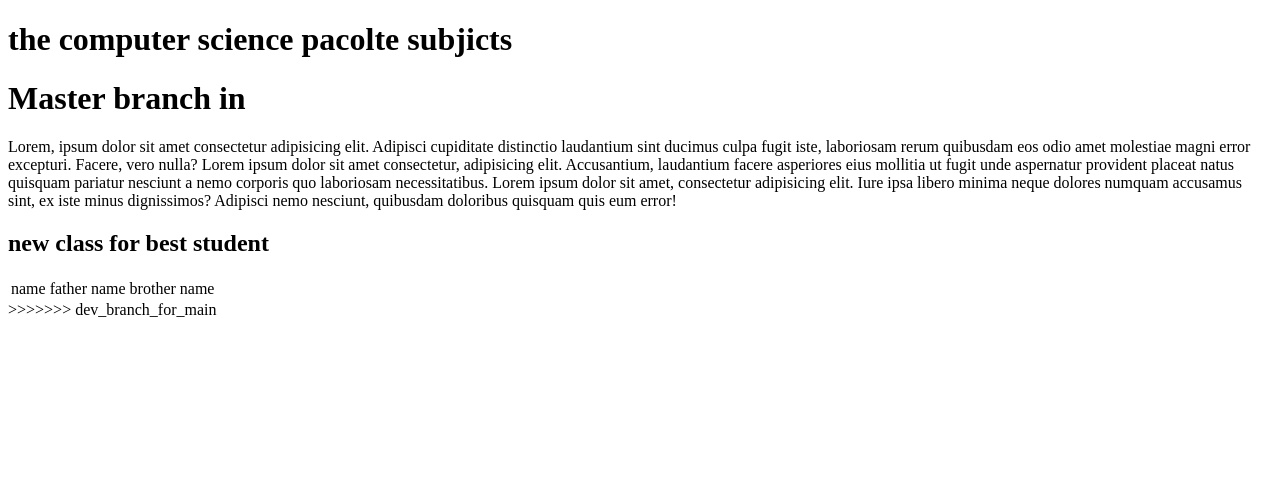
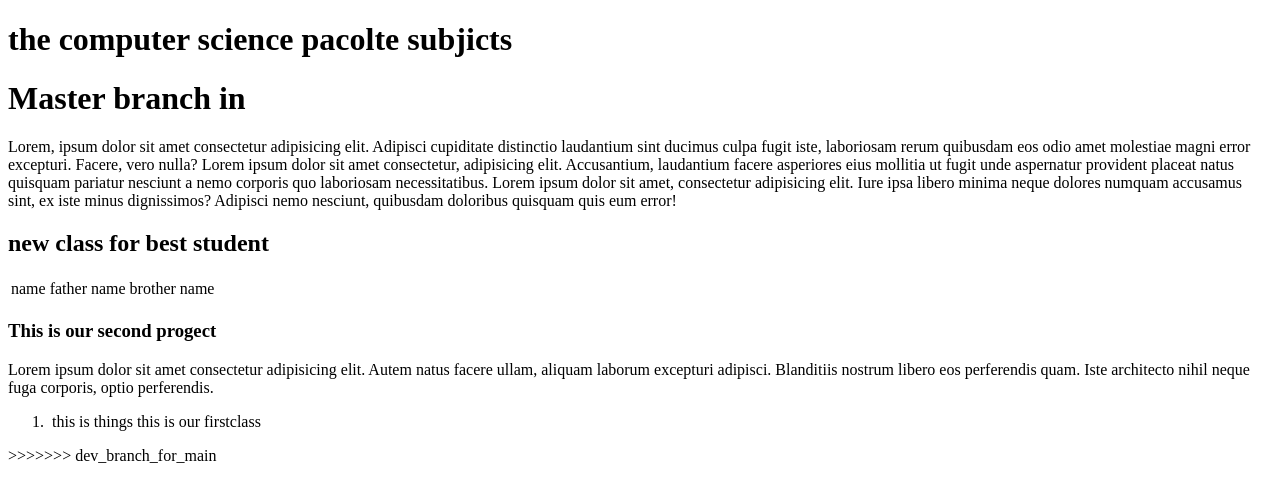
Before and after one commit to ABashir1234/git_project_one, a website: page index.html in a window 1280 px wide. Drawn offline with Linux system fonts and the light colour scheme.

Commit message:
table and image and text

```diff
--- a/index.html
+++ b/index.html
@@ -38,6 +38,22 @@
         </table>
 
 
+        <h3>This is our second progect </h3>
+
+        <p> Lorem ipsum dolor sit amet consectetur adipisicing elit. Autem natus facere ullam, aliquam laborum excepturi adipisci. Blanditiis nostrum libero eos perferendis quam. Iste architecto nihil neque fuga corporis, optio perferendis.</p>
+
+        <table>
+            <ol>
+                <li>
+                    <img src="">
+
+                    this is things
+                    this is our firstclass
+                </li>
+            </ol>
+        </table>
+
+
 >>>>>>> dev_branch_for_main
 
 </body>
```
